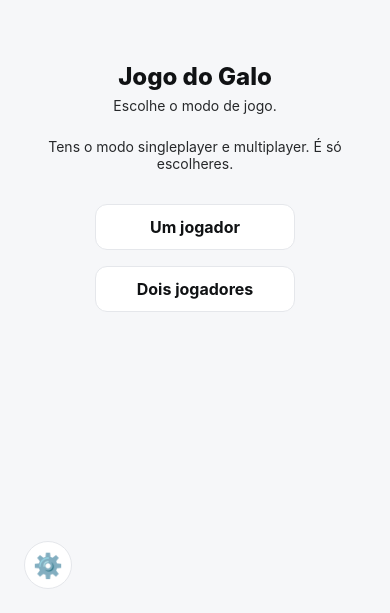
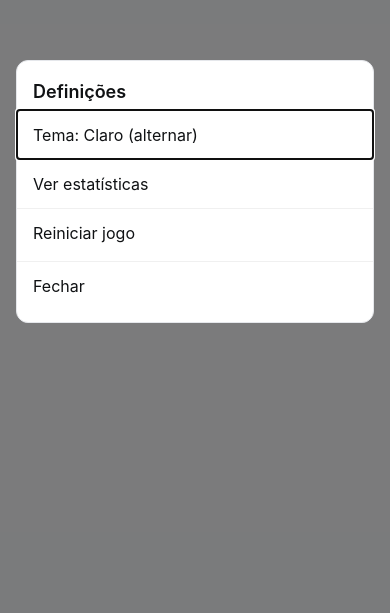
Before and after one commit to carlosazevedo2006/Projeto-Programa-o-para-Dispositivos-Moveis, a React Native app in the folder jogogalo4/: screen / in a window 390 px wide. Shown: the part 231-844 px from the top of the page. Built offline with nearby package versions, Linux system fonts and the light colour scheme.

Commit message:
Update SettingsButton.tsx

```diff
--- a/jogogalo4/src/components/SettingsButton.tsx
+++ b/jogogalo4/src/components/SettingsButton.tsx
@@ -1,46 +1,108 @@
-// src/components/SettingsButton.tsx
+// src/components/SettingsModal.tsx
 
+// Importa React
 import React from "react";
-import { TouchableOpacity, Text, StyleSheet } from "react-native";
+// Importa componentes do React Native (Modal é o principal aqui)
+import { Modal, View, Text, TouchableOpacity, StyleSheet } from "react-native";
+// Importa o hook do tema global para aplicar cores
 import { useTheme } from "../theme/Theme";
 
-// Props do botão
+// Define as props aceitas pelo modal de definições
 type Props = {
-  onPress: () => void; // função chamada ao clicar
+  visible: boolean; // controla visibilidade do modal (true/false)
+  onClose: () => void; // fecha o modal
+  onToggleTheme: () => void; // alterna o tema global (light/dark)
+  onResetGame: () => void; // reinicia o jogo atual
+  onOpenStats: () => void; // abre a tela de estatísticas
+  darkMode?: boolean; // (opcional; o componente já pega este valor do useTheme)
 };
 
-// Botão fixo de definições no canto inferior esquerdo
-export default function SettingsButton({ onPress }: Props) {
-  const { colors } = useTheme();
+// Componente de modal de definições
+export default function SettingsModal({
+  visible,
+  onClose,
+  onToggleTheme,
+  onResetGame,
+  onOpenStats,
+}: Props) {
+  // Obtém cores e estado de tema (darkMode) diretamente do hook useTheme
+  const { colors, darkMode } = useTheme(); //
 
+  // Renderiza o modal
   return (
-    <TouchableOpacity
-      style={[styles.button, { backgroundColor: colors.card, borderColor: colors.border }]}
-      onPress={onPress} // dispara apenas ao clicar
-      accessibilityRole="button"
-      accessibilityLabel="Abrir definições"
-      accessibilityHint="Abre o modal de definições"
-      activeOpacity={0.8}
+    <Modal
+      visible={visible} // mostra ou esconde
+      animationType="fade" // animação de fade (suave)
+      transparent // permite ver o ecrã de jogo por baixo (com overlay escuro)
+      onRequestClose={onClose} // trata o botão "Voltar" físico do Android
     >
-      <Text style={[styles.text, { color: colors.text }]}>⚙️</Text>
-    </TouchableOpacity>
+      {/* Overlay escurecido (fundo) */}
+      <View style={styles.overlay}>
+        {/* Painel central com opções */}
+        <View style={[styles.panel, { backgroundColor: colors.card, borderColor: colors.border }]}>
+          {/* Título do painel */}
+          <Text style={[styles.title, { color: colors.text }]}>Definições</Text>
+
+          {/* Opção para alternar tema */}
+          <TouchableOpacity style={styles.item} onPress={onToggleTheme}>
+            <Text style={[styles.itemText, { color: colors.text }]}>
+              {/* Mostra o estado atual e a ação */}
+              Tema: {darkMode ? "Escuro" : "Claro"} (alternar)
+            </Text>
+          </TouchableOpacity>
+
+          {/* Opção para ver estatísticas */}
+          <TouchableOpacity style={styles.item} onPress={onOpenStats}>
+            <Text style={[styles.itemText, { color: colors.text }]}>Ver estatísticas</Text>
+          </TouchableOpacity>
+
+          {/* Opção para reiniciar o jogo */}
+          <TouchableOpacity style={styles.item} onPress={onResetGame}>
+            <Text style={[styles.itemText, { color: colors.text }]}>Reiniciar jogo</Text>
+          </TouchableOpacity>
+
+          {/* Botão de fechar o modal */}
+          <TouchableOpacity style={[styles.item, styles.close]} onPress={onClose}>
+            <Text style={[styles.itemText, { color: colors.text }]}>Fechar</Text>
+          </TouchableOpacity>
+        </View>
+      </View>
+    </Modal>
   );
 }
 
+// Estilos do modal
 const styles = StyleSheet.create({
-  button: {
-    position: "absolute",
-    bottom: 24,
-    left: 24,
-    width: 48,
-    height: 48,
-    borderRadius: 24,
-    borderWidth: 1,
-    alignItems: "center",
-    justifyContent: "center",
-    zIndex: 1000, // garante que fica por cima de outros elementos
+  overlay: {
+    flex: 1, // ocupa a tela inteira
+    backgroundColor: "rgba(0,0,0,0.5)", // escurece o fundo (preto com 50% opacidade)
+    alignItems: "center", // centraliza horizontalmente
+    justifyContent: "center", // centraliza verticalmente
+    padding: 16, // margem interna
   },
-  text: {
-    fontSize: 24,
+  panel: {
+    width: "100%", // ocupa toda a largura disponível
+    maxWidth: 360, // limita a largura máxima (bom para tablets)
+    borderWidth: 1, // borda do painel
+    borderRadius: 12, // cantos arredondados
+    paddingVertical: 12, // espaçamento interno vertical
+  },
+  title: {
+    fontSize: 18, // tamanho do título
+    fontWeight: "600", // peso do título
+    paddingHorizontal: 16, // espaçamento lateral
+    paddingVertical: 8, // espaçamento vertical
+  },
+  item: {
+    paddingHorizontal: 16, // espaçamento lateral
+    paddingVertical: 14, // espaçamento vertical
+    borderTopWidth: 1, // divisor superior entre itens
+    borderTopColor: "rgba(0,0,0,0.06)", // cor do divisor (quase invisível no modo escuro, ok)
+  },
+  itemText: {
+    fontSize: 16, // tamanho do texto do item
+  },
+  close: {
+    marginTop: 4 // pequena margem superior no botão fechar
   },
 });
```
